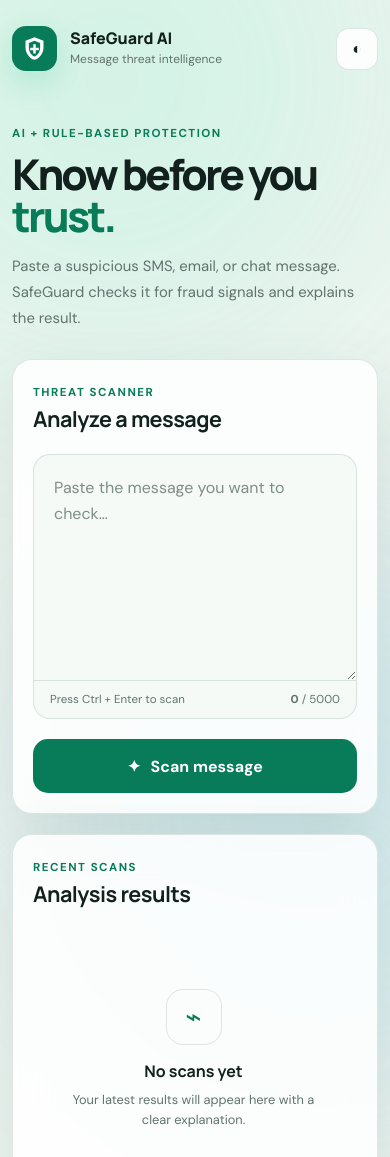
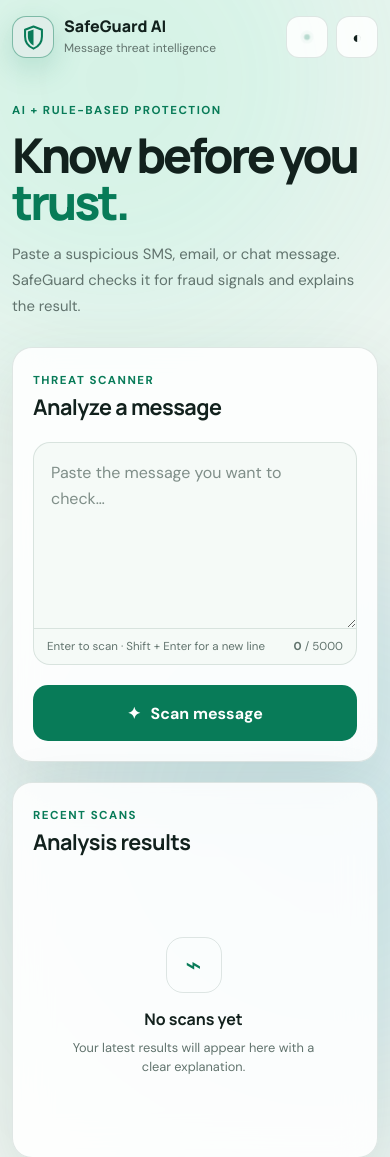
Before and after one commit to starvipin/SafeGuard.AI, a Flask app: page / in a window 390 px wide. Shown: the top 1157 px of the page. Run offline with Flask 3, Linux system fonts and the light colour scheme.

Commit message:
ui: restore shield logo and improve mobile scanning

```diff
--- a/static/css/app.css
+++ b/static/css/app.css
@@ -80,12 +80,15 @@ button { cursor: pointer; }
     width: 45px;
     height: 45px;
     place-items: center;
+    border: 1px solid color-mix(in srgb, var(--accent) 45%, transparent);
     border-radius: 14px;
-    background: var(--accent);
-    color: var(--accent-ink);
-    box-shadow: 0 10px 30px rgba(31, 196, 138, 0.22);
+    background: color-mix(in srgb, var(--accent) 13%, var(--surface-solid));
+    color: var(--accent);
+    box-shadow: 0 10px 30px color-mix(in srgb, var(--accent) 18%, transparent);
 }
-.brand-mark svg { width: 27px; fill: currentColor; }
+.brand-mark svg { width: 27px; overflow: visible; }
+.brand-mark .shield-outline { fill: none; stroke: currentColor; stroke-linejoin: round; stroke-width: 1.8; }
+.brand-mark .shield-half { fill: currentColor; }
 .brand strong { display: block; font: 800 1rem/1.1 "Manrope", sans-serif; }
 .brand small { display: block; margin-top: 4px; color: var(--muted); font-size: 0.75rem; }
 
@@ -98,7 +101,23 @@ button { cursor: pointer; }
     font-size: 0.8rem;
     font-weight: 600;
 }
-.system-status i { width: 7px; height: 7px; border-radius: 50%; background: var(--success); box-shadow: 0 0 0 5px rgba(94, 230, 178, 0.1); }
+.system-status i {
+    position: relative;
+    width: 8px;
+    height: 8px;
+    border-radius: 50%;
+    background: var(--success);
+    box-shadow: 0 0 0 5px color-mix(in srgb, var(--success) 12%, transparent);
+    animation: status-online 1.8s ease-in-out infinite;
+}
+.system-status i::after {
+    position: absolute;
+    inset: -5px;
+    border: 1px solid var(--success);
+    border-radius: 50%;
+    content: "";
+    animation: status-ring 1.8s ease-out infinite;
+}
 .icon-button {
     width: 42px;
     height: 42px;
@@ -189,6 +208,14 @@ textarea::placeholder { color: color-mix(in srgb, var(--muted) 80%, transparent)
 
 @keyframes spin { to { transform: rotate(360deg); } }
 @keyframes reveal { from { opacity: 0; transform: translateY(7px); } }
+@keyframes status-online {
+    0%, 42%, 100% { opacity: 1; transform: scale(1); }
+    50%, 62% { opacity: 0.25; transform: scale(0.72); }
+}
+@keyframes status-ring {
+    0% { opacity: 0.75; transform: scale(0.7); }
+    58%, 100% { opacity: 0; transform: scale(1.55); }
+}
 
 @media (max-width: 900px) {
     .shell { padding-top: 34px; }
@@ -198,15 +225,39 @@ textarea::placeholder { color: color-mix(in srgb, var(--muted) 80%, transparent)
 }
 
 @media (max-width: 620px) {
-    .site-header, .shell { width: min(100% - 24px, 1180px); }
-    .system-status { display: none; }
+    .site-header, .shell { width: min(1180px, calc(100% - 24px)); }
+    .site-header { padding: 16px 0; }
+    .brand { min-width: 0; gap: 10px; }
+    .brand-mark { width: 42px; height: 42px; flex: 0 0 42px; }
+    .brand > span:last-child { min-width: 0; }
+    .brand strong { white-space: nowrap; }
+    .brand small { overflow: hidden; text-overflow: ellipsis; white-space: nowrap; }
+    .header-actions { gap: 8px; }
+    .system-status {
+        width: 42px;
+        height: 42px;
+        justify-content: center;
+        border: 1px solid var(--line);
+        border-radius: 13px;
+        background: var(--surface);
+    }
+    .system-status > span { display: none; }
     .shell { padding-top: 24px; }
     .intro { margin-bottom: 28px; }
-    .intro h1 { font-size: 2.65rem; }
+    .intro h1 { font-size: clamp(2.35rem, 13vw, 3rem); }
     .intro p { font-size: 0.93rem; }
     .scanner-panel, .results-panel { padding: 20px; border-radius: 20px; }
+    textarea { min-height: 185px; padding: 17px; font-size: 16px; }
+    .input-meta { gap: 8px; padding: 10px 13px; }
+    .primary-button { min-height: 56px; }
     .privacy-note { display: none; }
     .trust-strip { grid-template-columns: 1fr; }
+}
+
+@media (max-width: 380px) {
+    .brand small { display: none; }
+    .input-meta { align-items: flex-end; flex-direction: column; }
+    .input-meta span:first-child { align-self: flex-start; }
 }
 
 @media (prefers-reduced-motion: reduce) {
--- a/static/js/app.js
+++ b/static/js/app.js
@@ -25,9 +25,9 @@ function updateCharacterCount() {
 
 messageInput.addEventListener("input", updateCharacterCount);
 messageInput.addEventListener("keydown", (event) => {
-    if (event.key === "Enter" && (event.ctrlKey || event.metaKey)) {
+    if (event.key === "Enter" && !event.shiftKey && !event.isComposing) {
         event.preventDefault();
-        form.requestSubmit();
+        if (!analyzeButton.disabled) form.requestSubmit();
     }
 });
 
--- a/templates/index.html
+++ b/templates/index.html
@@ -17,7 +17,10 @@
     <header class="site-header">
         <a class="brand" href="/" aria-label="SafeGuard AI home">
             <span class="brand-mark" aria-hidden="true">
-                <svg viewBox="0 0 24 24" role="img"><path d="M12 2 4 5v6c0 5.2 3.4 9.7 8 11 4.6-1.3 8-5.8 8-11V5l-8-3Zm0 3.1 5 1.9v4c0 3.7-2.2 7-5 8.1C9.2 18 7 14.7 7 11V7l5-1.9Zm-1.1 3.2v3.1H8.2v2.2h2.7v2.8h2.2v-2.8h2.7v-2.2h-2.7V8.3h-2.2Z"/></svg>
+                <svg viewBox="0 0 24 24" focusable="false">
+                    <path class="shield-outline" d="M12 2.2 4.5 5.1v6.1c0 4.9 3.1 9 7.5 10.7 4.4-1.7 7.5-5.8 7.5-10.7V5.1L12 2.2Z"/>
+                    <path class="shield-half" d="M12 4.8 7 6.7v4.5c0 3.5 2 6.5 5 8V4.8Z"/>
+                </svg>
             </span>
             <span>
                 <strong>SafeGuard AI</strong>
@@ -25,7 +28,10 @@
             </span>
         </a>
         <div class="header-actions">
-            <span class="system-status"><i></i> Protection online</span>
+            <span class="system-status" role="status" aria-label="Protection is online">
+                <i aria-hidden="true"></i>
+                <span>Protection online</span>
+            </span>
             <button class="icon-button" id="themeToggle" type="button" aria-label="Switch color theme">
                 <span class="theme-icon" aria-hidden="true">◐</span>
             </button>
@@ -53,7 +59,7 @@
                     <div class="input-wrap">
                         <textarea id="message" name="message" maxlength="5000" required aria-describedby="messageHint" placeholder="Paste the message you want to check…"></textarea>
                         <div class="input-meta" id="messageHint">
-                            <span>Press Ctrl + Enter to scan</span>
+                            <span>Enter to scan · Shift + Enter for a new line</span>
                             <span><b id="characterCount">0</b> / 5000</span>
                         </div>
                     </div>
```
